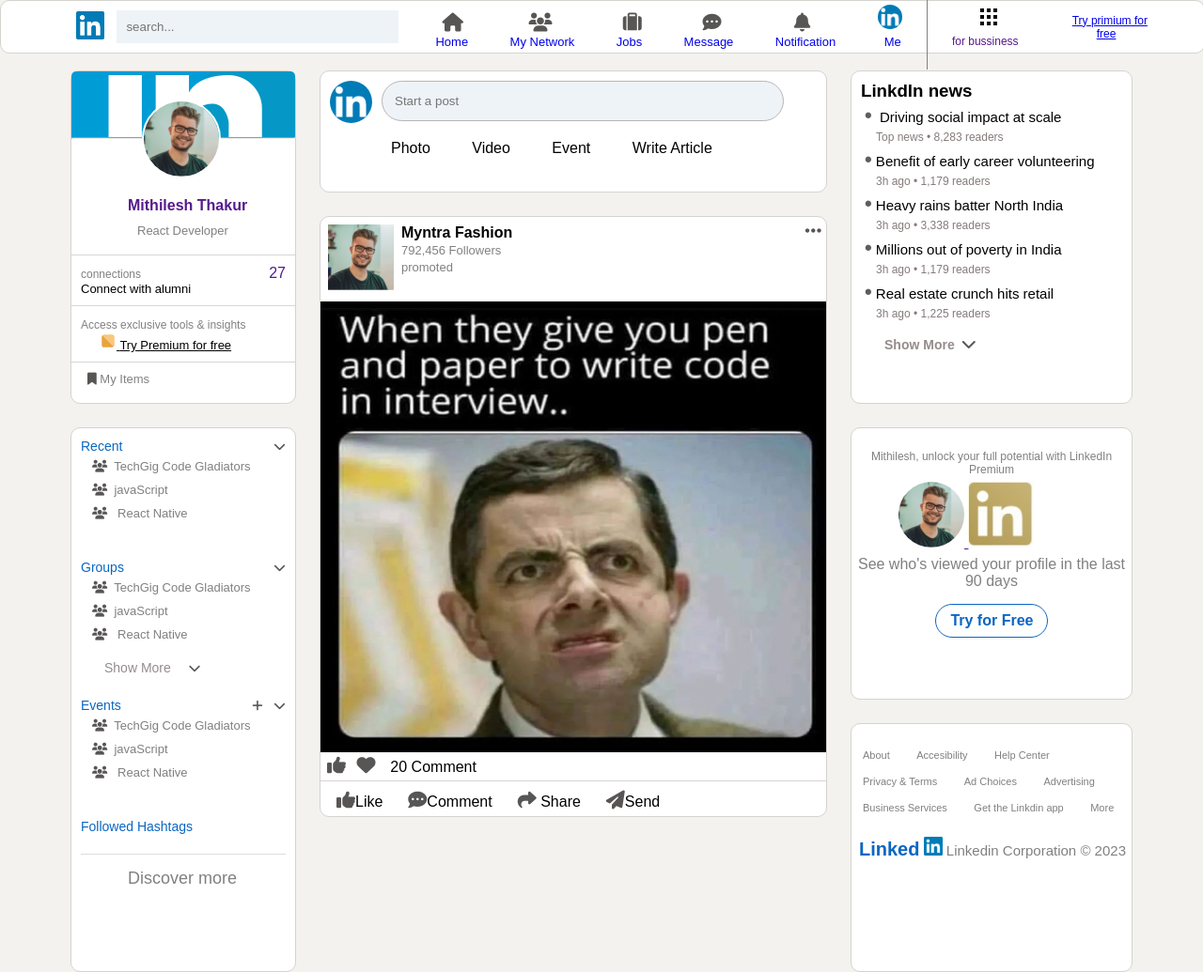
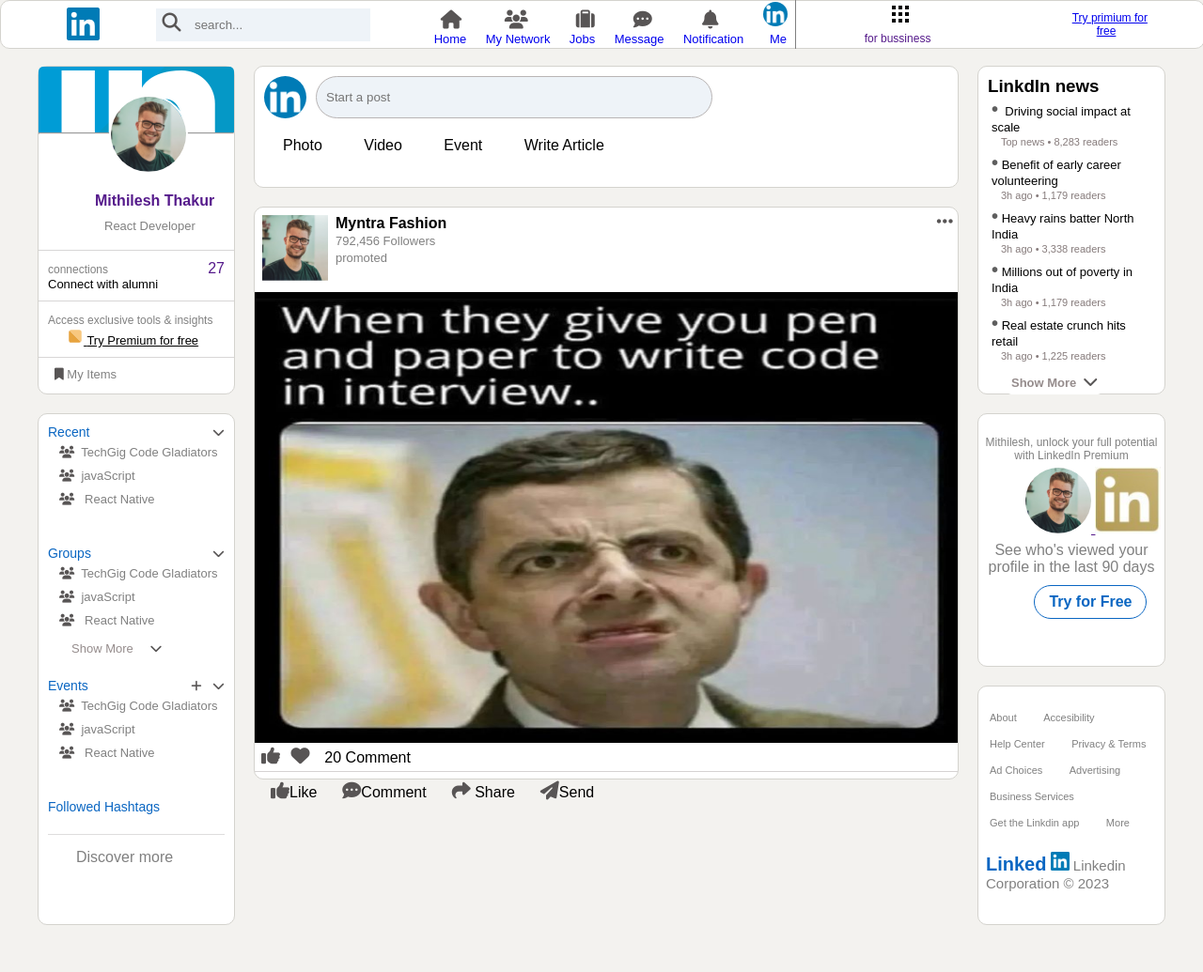
Before and after one commit to mithilesh2023/linkdin-css, a plain HTML site: page index.html in a window 1280 px wide. Shown: the whole page at 94% size. After the commit the page ends 985 px from the top, so only its background shows below. Drawn offline with Linux system fonts and the light colour scheme.

Commit message:
correction

```diff
--- a/index.html
+++ b/index.html
@@ -16,11 +16,11 @@
         <!-- header start -->
         <div class="grid" id="header">
             <div class="head1 ">
-                <img src="images/logo.png" style="padding-left: 80px;" alt="">
+                <img src="images/logo.png"  alt="">
             </div>
             <div class="searchs">
-
-                <i class="fa fa-search" id="one" aria-hidden="true"></i> <input type="search" placeholder="search...">
+                <i class="fa fa-search" aria-hidden="true"></i>
+                <input type="search" placeholder="search...">
             </div>
             <div class="head2">
                 <ul>
@@ -163,7 +163,7 @@
 
             <span style="font-size: 14px; color:#0a66c2;">Followed Hashtags</span>
             <div
-                style=" border-top: 1px solid rgb(222, 221, 221); color: gray; font-size: 18px; margin-top: 20px; padding:15px 50px;">
+                style=" border-top: 1px solid rgb(222, 221, 221); color: gray; font-size: 16px; margin-top: 20px; padding:15px 30px;">
                 Discover more </div>
 
 
@@ -219,8 +219,10 @@
 
         <!-- center2 start -->
         <div class="grid" id="center2">
-            <img src="images/logo.png" alt="">
-            <input type="text" placeholder="Start a post">
+            <div style="display: flex;">
+                <img src="images/logo.png" alt="">
+                <input type="text" placeholder="Start a post">
+            </div>
             <ul>
                 <li>Photo</li>
                 <li>Video</li>
--- a/style.css
+++ b/style.css
@@ -10,9 +10,9 @@ body{
 
 .grid-container{
     display: grid;
-    grid-template-columns:50px 240px auto 300px 50px;
-    grid-template-rows:50px 130px 200px 120px 145px 100px 100px 15px;
-    gap: 25px;
+    grid-template-columns:20px 210px auto 200px 20px;
+    grid-template-rows:50px 130px 200px 100px 150px 100px 100px 15px;
+    gap: 20px;
     width: 100%;
     margin: auto;
     font-family: Arial, Helvetica, sans-serif;
@@ -49,8 +49,8 @@ body{
     border: 2px solid white;
 }
 #right1{
+    grid-column: 4/5;
     grid-row:2/4 ;
-    grid-column: 4/5;
 }
 #sidebar2{
     grid-column: 2/3;
@@ -81,40 +81,43 @@ body{
     position: fixed;
     top: 0;
     width: 100%;
-    height: 55px;
+    height: 50px;
 }
 .head1{
     align-items: center;
     width: auto;
-
-
 }
 .head1 img{
-    width:30px ;
-    padding: 7px;
+    width:35px ;
+    padding:10px 0px 8px 70px;
+}
+.searchs{
+display: inline-block;
+background-color: #eef3f8;
+align-items: center;
 }
 input{
-    width: 300px;
+    /* width: 200px; */
+    /* display: inline-block; */
     padding: 10px;
-    margin-left: -38px;
+    /* margin-left: -38px; */
     border: none;
     background-color: #eef3f8;
 }
 .head2{
     border-right: 1px solid gray;
-    padding: 6px;
+    /* padding: 6px; */
     align-items: center;
 }
 .head2 li{
     display: inline-block;
-    padding: 15px 20px;
+    padding:2px 8px;
 }
 .head2 a{
     text-decoration: none;
     text-transform: capitalize;
     text-align: center;
     font-size:13px;
-
 }
 
 .fa{
@@ -140,25 +143,25 @@ input{
 #right1 li {
 padding: 2px 4px;
 list-style: none;
-font-size: 15px;
+font-size: 13px;
 }
 #right1 span{
     color: rgb(134, 123, 123);
-    font-size: 12px;
-    padding-left: 12px;
+    font-size: 11px;
+    padding-left: 10px;
 }
 #dot{
-font-size: 22px;
+font-size: 20px;
 color: #5e5e5e;
 }
  button{
-    font-size: 14px;
+    font-size: 13px;
     border: none;
     color: rgb(149, 140, 140);
     margin-left: 20px;
     background-color: #ffffff;
     padding: 5px;
-    margin-top: 10px;
+    margin-top: 5px;
     border-radius:5px;
 }
 
@@ -170,9 +173,6 @@ color: #5e5e5e;
 }
 #center2 img{
         width: 45px;
-
-
-
         border-radius: 50%;
         float: left;
 }
@@ -180,9 +180,10 @@ color: #5e5e5e;
         width: 400px;
         border: 1px solid rgb(185, 181, 181);
         border-radius:30px;
-        padding: 13px;
+        padding: 10px;
         /* border-radius: 50%; */
         margin-left: 10px;
+        float: right;
 }
 
 #center2 ul li{
```
